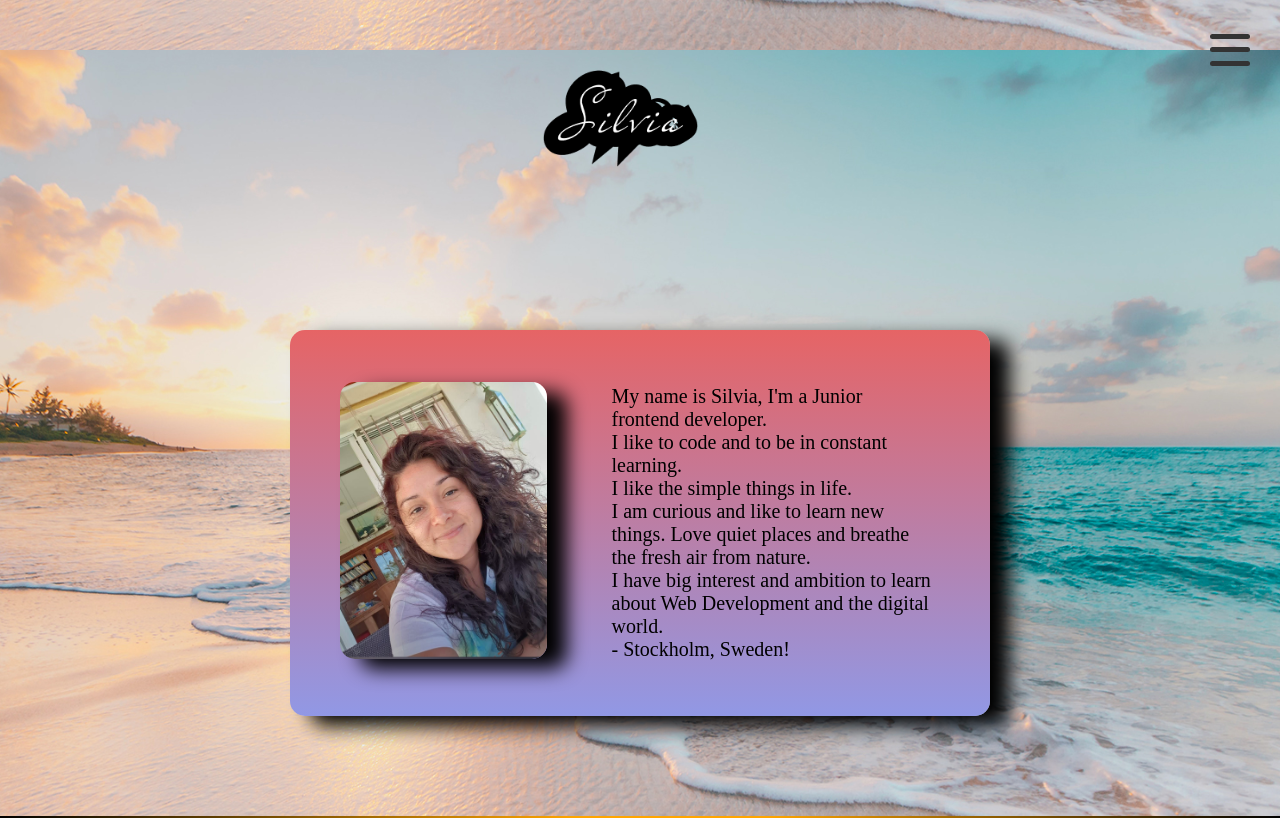
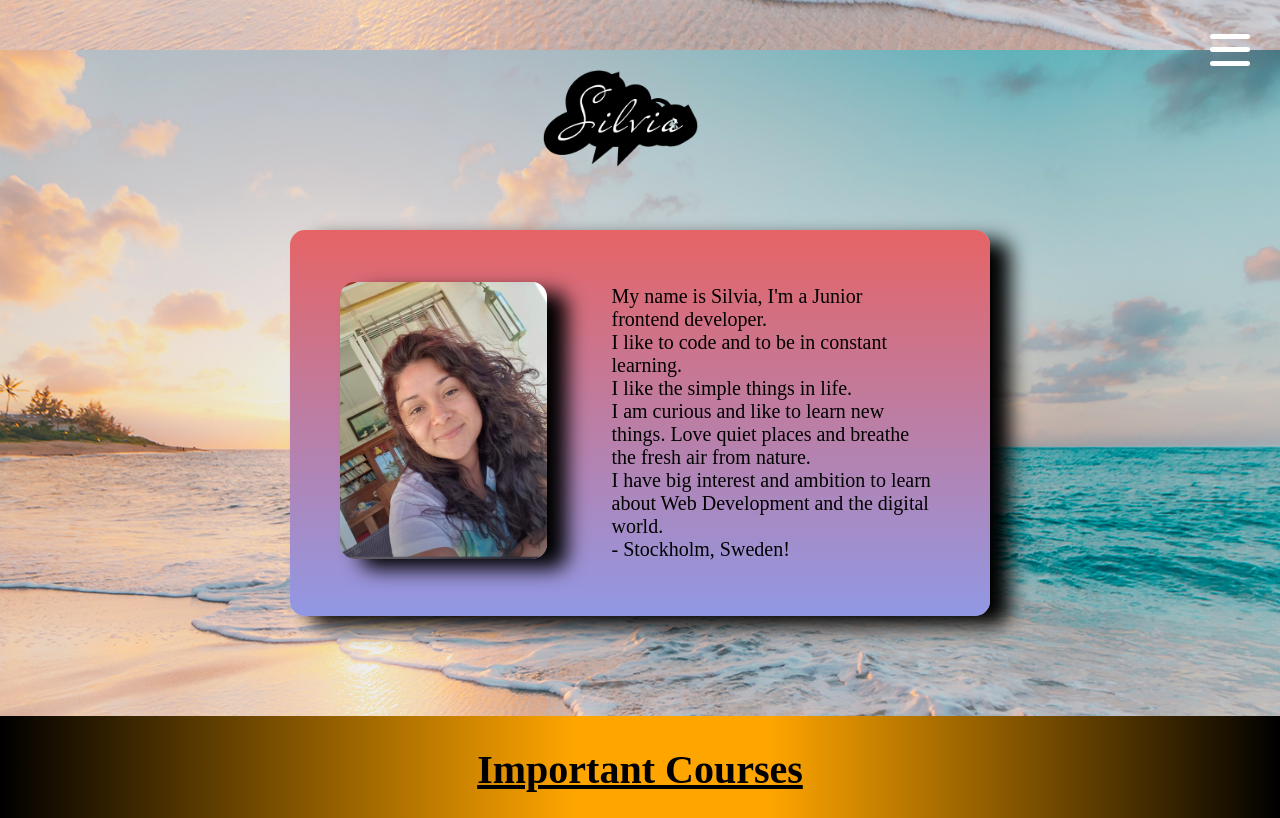
Before and after one commit to Silvia02/portfolio, a React (Create React App) app: page / in a window 1280 px wide. Shown: the top 818 px of the page. Built offline with nearby package versions, Linux system fonts and the light colour scheme.

Commit message:
new title styles

```diff
--- a/src/components/Nav/Contents/Skills.js
+++ b/src/components/Nav/Contents/Skills.js
@@ -42,7 +42,7 @@ const Section = styled.section`
   h1 {
     margin-bottom: 20px;
     margin-top: 10px;
-    color: hotpink;
+    color: black;
     font-size: 2rem;
     text-align: center;
     width: 100%;
--- a/src/styles/Styles.js
+++ b/src/styles/Styles.js
@@ -1,7 +1,6 @@
 /*  */
 import styled from "styled-components";
 import { device } from "./Devices";
-
 
 //NAVBAR styles
 export const Nav = styled.nav`
@@ -9,7 +8,7 @@ export const Nav = styled.nav`
   height: 80px;
   padding: 0 20px;
   display: flex;
-  margin-bottom: 200px;
+  margin-bottom: 100px;
   font-family: Arial, Helvetica, sams-serif;
   .logo {
     padding: 20px 0;
@@ -19,8 +18,10 @@ export const Nav = styled.nav`
     width: 80%;
   }
   @media only screen and (max-width: 700px) {
+    margin-bottom: 0;
     .logo img {
-      width: 80%;
+      width: 50%;
+      margin-top: -35px;
     }
   }
 `;
@@ -32,8 +33,9 @@ export const DivWrapper = styled.div`
   }
     @media only screen and (max-width: 768px) {
    ul {
-    width: 150px;
+      width: 150px;
       height: 100vh;
+      z-index: 1;
 
   }
 `;
@@ -53,7 +55,7 @@ export const StyledBurger = styled.div`
   div {
     width: 2rem;
     height: 0.25rem;
-    background-color: ${({ open }) => (open ? "#ccc" : "#333")};
+    background-color: ${({ open }) => (open ? "#ccc" : "white")};
     border-radius: 10px;
     transform-origin: 1px;
     transition: all 0.3s linear;
@@ -71,6 +73,7 @@ export const StyledBurger = styled.div`
 `;
 
 export const Ul = styled.ul`
+  z-index: 1;
   li {
   display: flex;
   justify-content: start;
```
